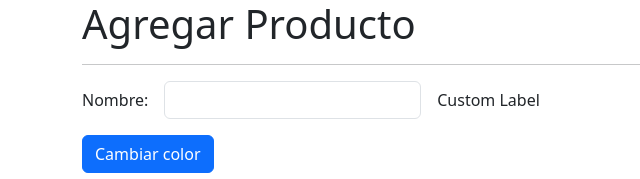
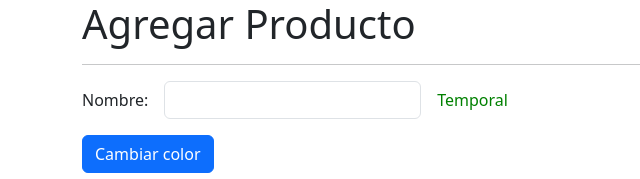
Before and after one commit to PterPmnta/11-diretiveSignals, an Angular app: page /products/product in a window 1280 px wide. Shown: the top 179 px of the page, without its empty margins (0-640 px from the left). Built offline with nearby package versions, Linux system fonts and the light colour scheme.

Commit message:
clase 320: cambiar el color del host

```diff
--- a/src/app/products/pages/product-page/product-page.component.html
+++ b/src/app/products/pages/product-page/product-page.component.html
@@ -14,7 +14,7 @@
         </div>
 
         <div class="col-auto">
-            <span customLabel></span>
+            <span customLabel [color]="color">Temporal</span>
         </div>
     </div>
 
--- a/src/app/shared/directives/custom-label.directive.ts
+++ b/src/app/shared/directives/custom-label.directive.ts
@@ -1,4 +1,4 @@
-import { Directive, ElementRef } from '@angular/core';
+import { Directive, ElementRef, Input } from '@angular/core';
 
 @Directive({
   selector: '[customLabel]',
@@ -7,11 +7,21 @@
 export class CustomLabelDirective {
 
   private htmlElement?: ElementRef<HTMLElement>;
+  private _color: string = 'red';
+
+  @Input() set color(value: string){
+    this._color = value;
+    this.setStyle();
+  }
 
   constructor(private el: ElementRef<HTMLElement>) {
     /* console.log('CustomLabelDirective'); */
-    console.log(el);
+    /* console.log(el); */
     this.htmlElement = el;
-    this.htmlElement.nativeElement.innerHTML = 'Custom Label'
+  }
+
+  setStyle():void {
+    if(!this.htmlElement) return;
+    this.htmlElement!.nativeElement.style.color = this._color;
   }
 }
```
